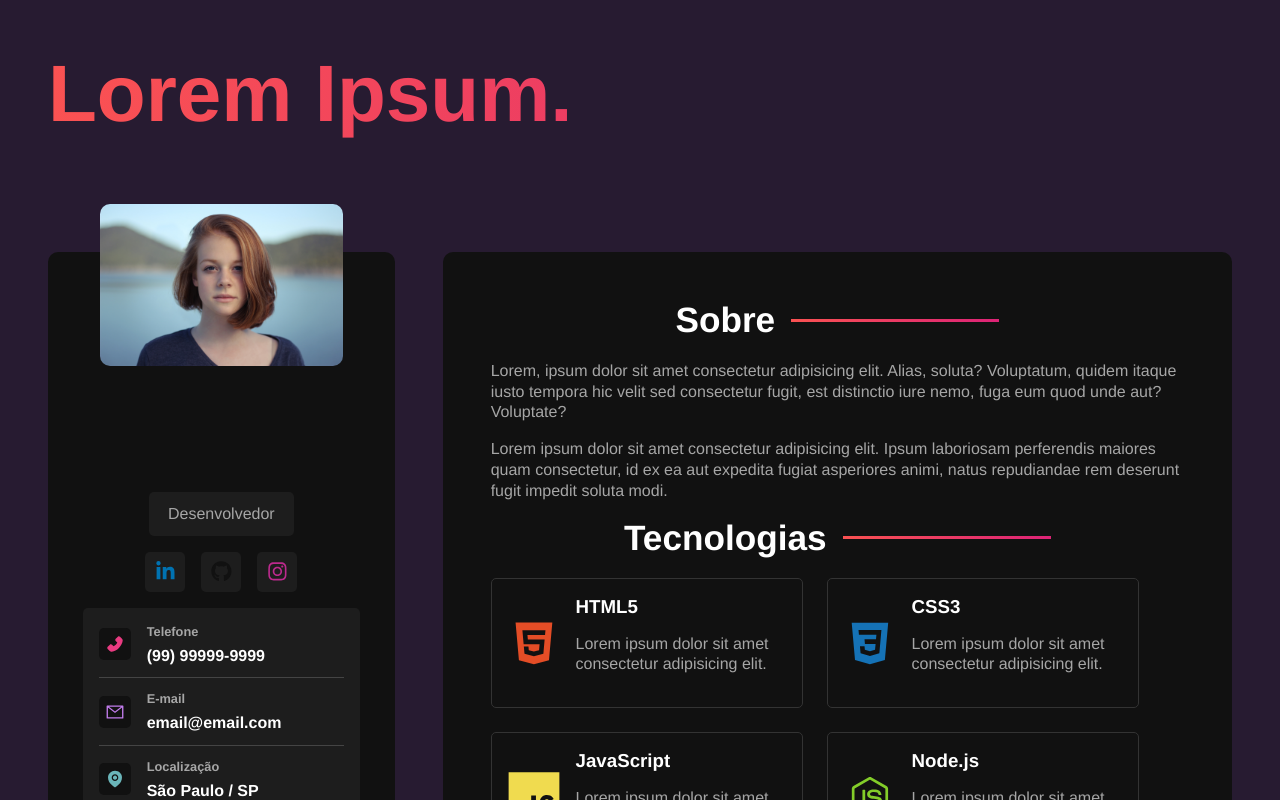
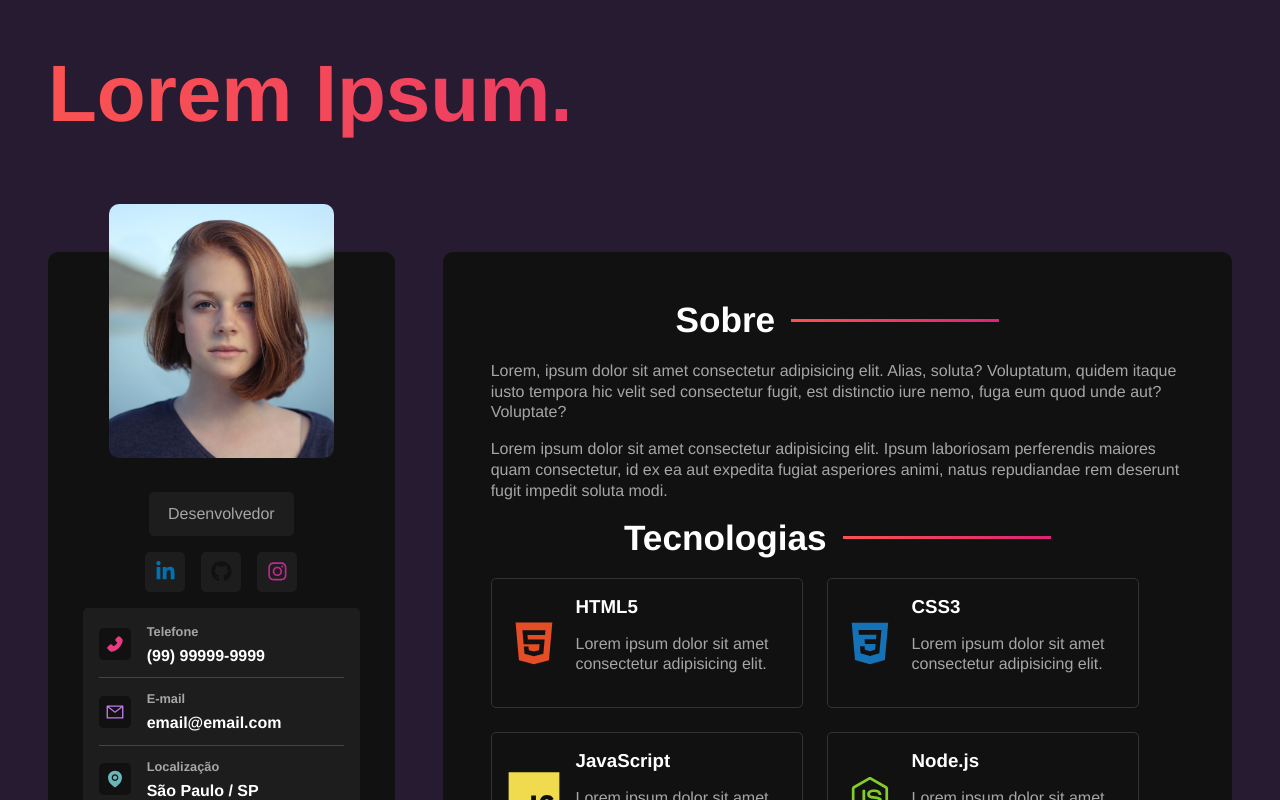
Before and after one commit to LucasMorais1998/react-sass-portfolio, a React (Vite) app: page / in a window 1280 px wide. Shown: the top 800 px of the page. Built offline with nearby package versions, Linux system fonts and the light colour scheme.

Commit message:
fix sidebar.scss

```diff
--- a/src/styles/components/sidebar.scss
+++ b/src/styles/components/sidebar.scss
@@ -13,7 +13,9 @@
   padding: 3rem 0;
 
   img {
-    max-width: 70%;
+    max-width: 65%;
+    height: 25%;
+    object-fit: cover;
     border-radius: variables.$container-border-radius;
     position: absolute;
     top: -3rem;
```
